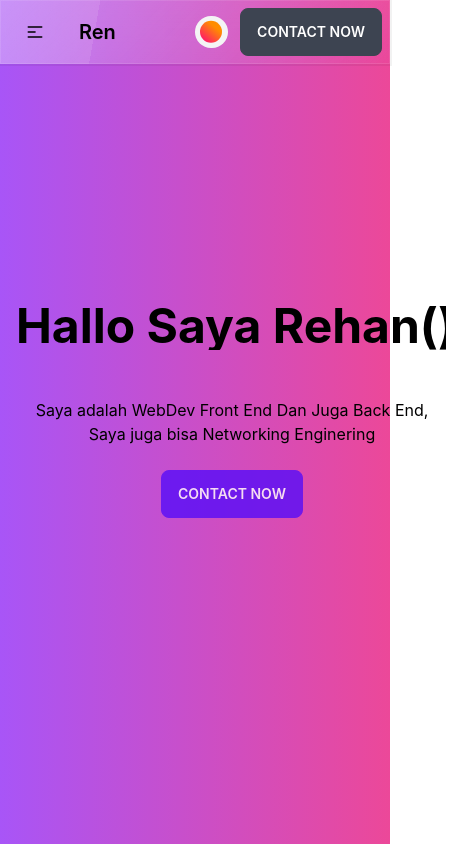
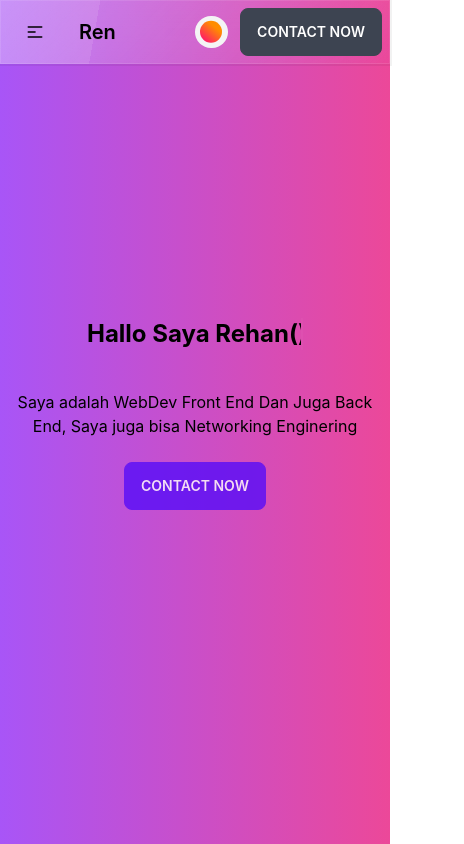
Before and after one commit to Reno121/ren-profile, a Next.js app: page / in a window 390 px wide. Shown: the top 844 px of the page, 464 px wide, since content can reach past the window. Built offline with nearby package versions, Linux system fonts and the light colour scheme.

Commit message:
ini ngetest responsive

```diff
--- a/pages/komponen/hero/index.tsx
+++ b/pages/komponen/hero/index.tsx
@@ -7,7 +7,7 @@ export default function Hero() {
             <div className="hero min-h-screen bg-gradient-to-r from-purple-500 to-pink-500">
                 <div className="hero-content text-center">
                 <div className="max-w-md">
-                <h1 className="text-5xl font-bold line-1 anim-typewriter">Hallo Saya Rehan()</h1>
+                <h1 className="text-5xl font-bold line-1 anim-typewriter min-[280px]:text-2xl min-[425px]:text-3xl min-[1024px]:text-5xl">Hallo Saya Rehan()</h1>
                 <p className="py-6">Saya adalah WebDev Front End Dan Juga Back End, Saya juga bisa Networking Enginering</p>
                 <button className="btn btn-primary opacity-80 transition ease-out hover:scale-110 hover:bg-violet-600 duration-200">Contact Now</button>
                 </div>
--- a/pages/komponen/navbar/index.tsx
+++ b/pages/komponen/navbar/index.tsx
@@ -23,7 +23,7 @@ export default function Navbar(){
     </ul>
   </div>
   <div className="navbar-end">
-  <label className="switch mr-3">
+   <label className="switch mr-3">
     <input type="checkbox" />
     <span className="slider"></span>
 </label>
```
